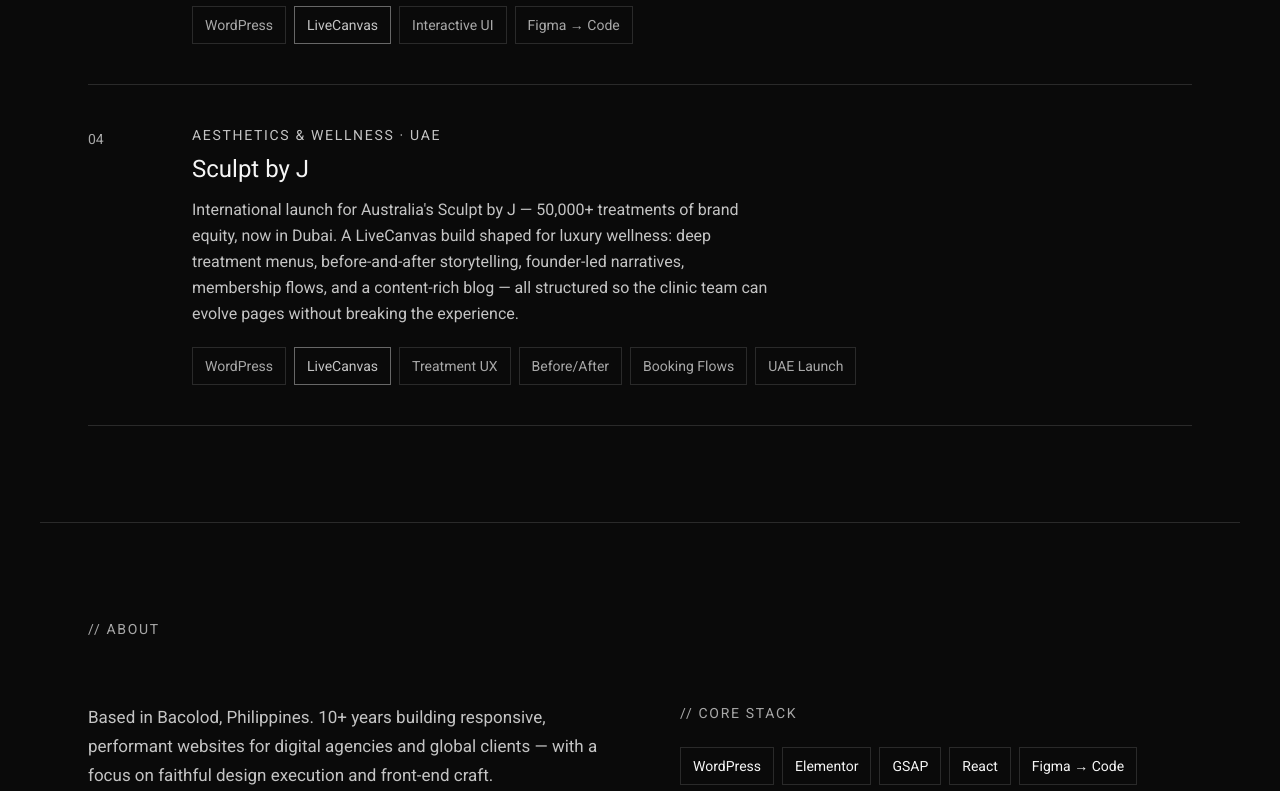
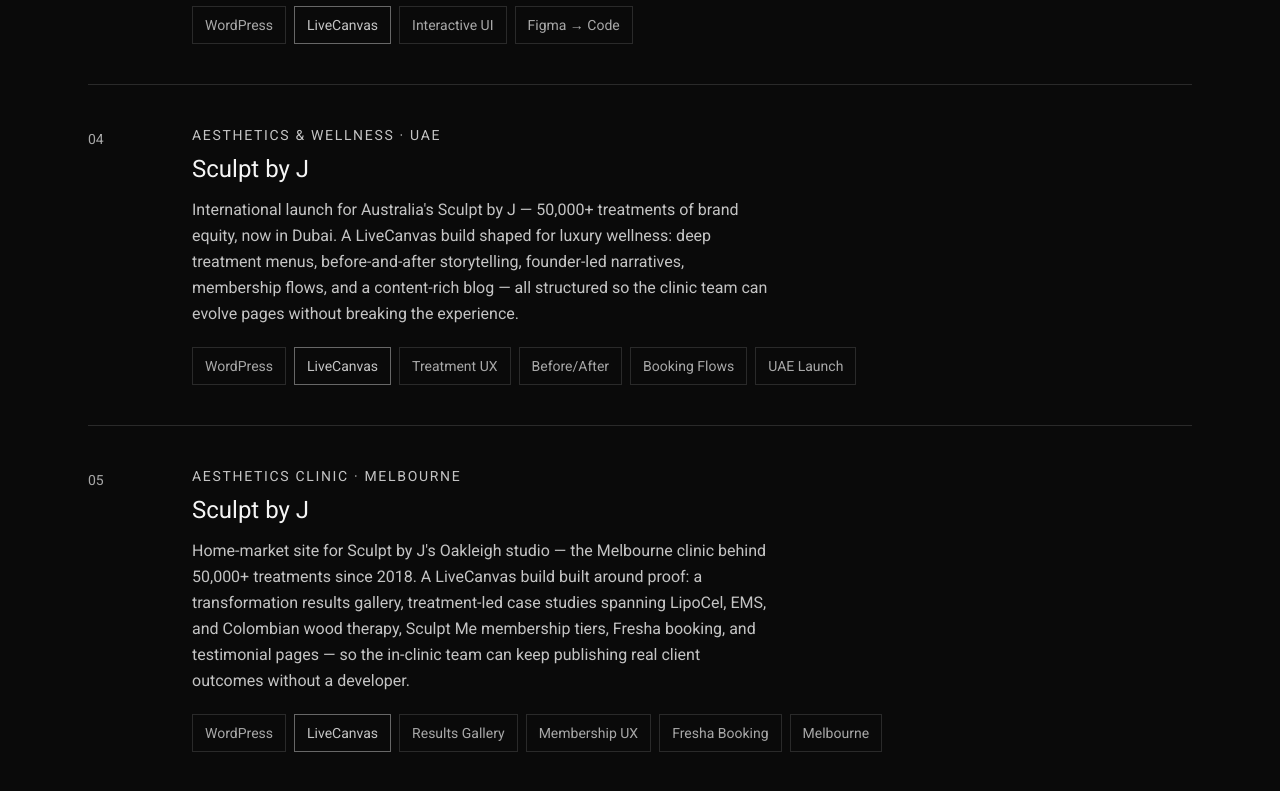
Before and after one commit to yobz/portfolio, a React (Vite) app: page / in a window 1280 px wide. Shown: the part 2000-2791 px from the top of the page. Built offline with nearby package versions, Linux system fonts and the light colour scheme.

Commit message:
#5 work block added

```diff
--- a/src/components/Stats.jsx
+++ b/src/components/Stats.jsx
@@ -1,7 +1,7 @@
 const stats = [
   { value: '10+', label: 'Years experience' },
   { value: '50+', label: 'Sites shipped' },
-  { value: '4', label: 'Featured projects' },
+  { value: '5', label: 'Featured projects' },
 ]
 
 export default function Stats() {
--- a/src/components/Work.jsx
+++ b/src/components/Work.jsx
@@ -39,6 +39,15 @@
     type: 'Aesthetics & Wellness · UAE',
     desc: 'International launch for Australia\'s Sculpt by J — 50,000+ treatments of brand equity, now in Dubai. A LiveCanvas build shaped for luxury wellness: deep treatment menus, before-and-after storytelling, founder-led narratives, membership flows, and a content-rich blog — all structured so the clinic team can evolve pages without breaking the experience.',
     tags: ['WordPress', 'LiveCanvas', 'Treatment UX', 'Before/After', 'Booking Flows', 'UAE Launch'],
+    animation: false,
+  },
+  {
+    num: '05',
+    title: 'Sculpt by J',
+    url: 'https://sculptbyj.com.au',
+    type: 'Aesthetics Clinic · Melbourne',
+    desc: 'Home-market site for Sculpt by J\'s Oakleigh studio — the Melbourne clinic behind 50,000+ treatments since 2018. A LiveCanvas build built around proof: a transformation results gallery, treatment-led case studies spanning LipoCel, EMS, and Colombian wood therapy, Sculpt Me membership tiers, Fresha booking, and testimonial pages — so the in-clinic team can keep publishing real client outcomes without a developer.',
+    tags: ['WordPress', 'LiveCanvas', 'Results Gallery', 'Membership UX', 'Fresha Booking', 'Melbourne'],
     animation: false,
   },
 ]
@@ -112,8 +121,8 @@
                   <span
                     key={tag}
                     className={`text-sm border px-3 py-2 font-normal tracking-normal ${tag === 'GSAP' || tag === 'LiveCanvas'
-                        ? 'text-secondary border-secondary/50'
-                        : 'text-subtle border-border'
+                      ? 'text-secondary border-secondary/50'
+                      : 'text-subtle border-border'
                       }`}
                   >
                     {tag}
```
